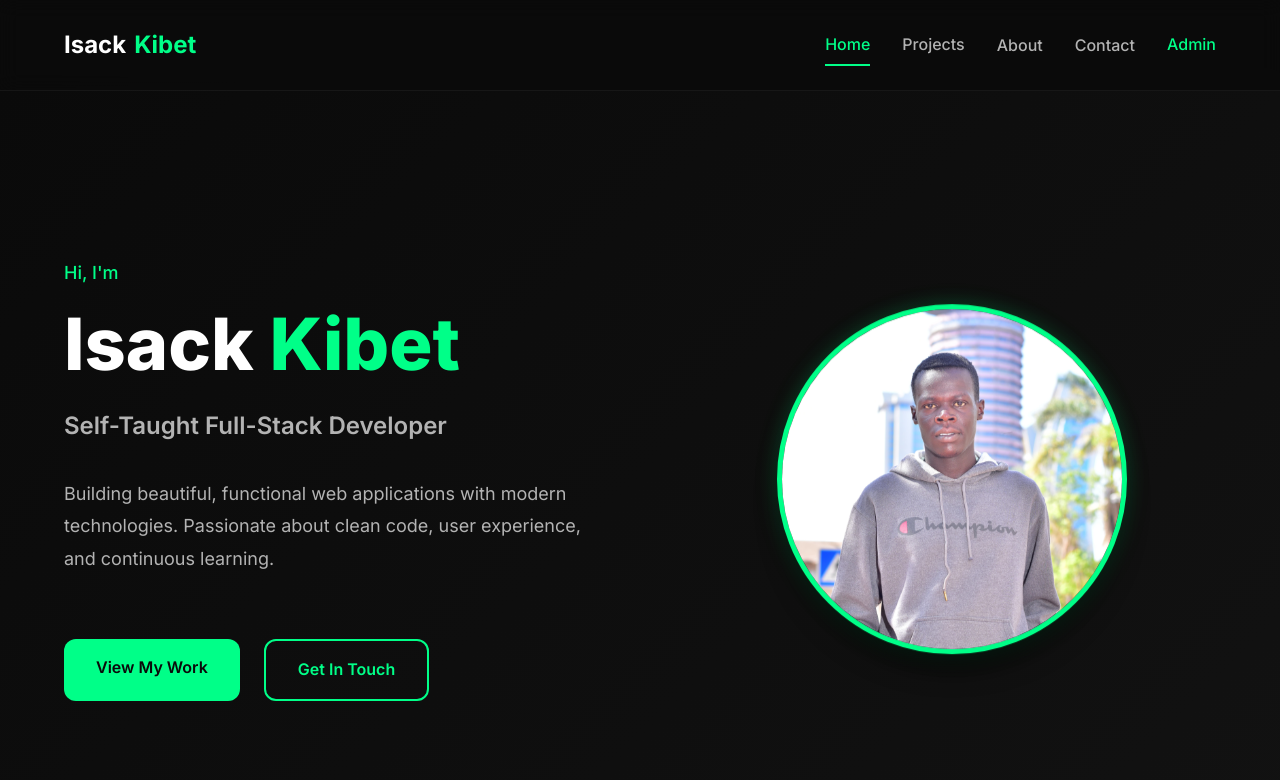
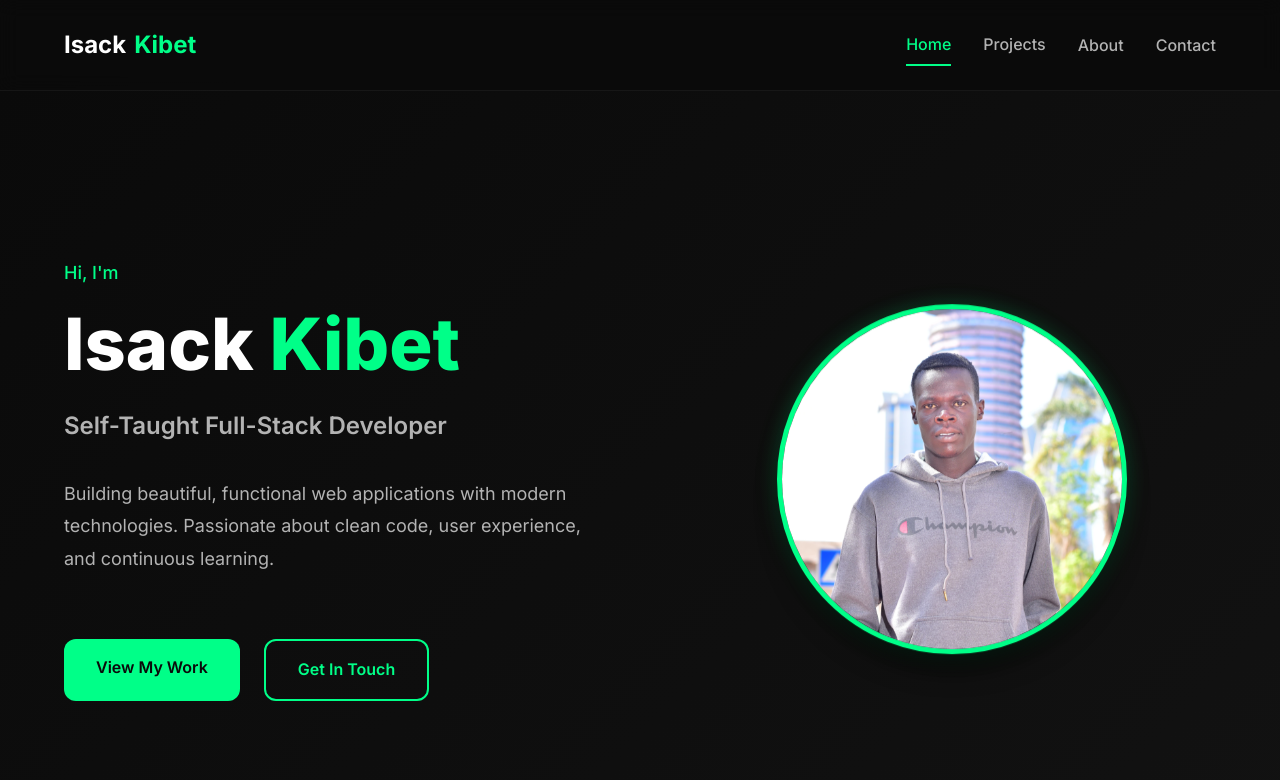
Before and after one commit to isackkibet/isack-profile, a React (Vite) app in the folder portfolio-frontend/: page / in a window 1280 px wide. Shown: the top 780 px of the page. Built offline with nearby package versions, Linux system fonts and the light colour scheme; no server answers.

Commit message:
Hide admin link from public navigation

```diff
--- a/portfolio-frontend/src/components/Navbar.jsx
+++ b/portfolio-frontend/src/components/Navbar.jsx
@@ -65,13 +65,11 @@
           <button onClick={() => scrollToSection('contact')} className="nav-link-btn">
             Contact
           </button>
-          {isAuthenticated ? (
+          {isAuthenticated && (
             <>
               <Link to="/admin/dashboard" className="admin-link">Dashboard</Link>
               <button onClick={handleLogout} className="btn-logout">Logout</button>
             </>
-          ) : (
-            <Link to="/admin/login" className="admin-link">Admin</Link>
           )}
         </div>
       </div>
```
